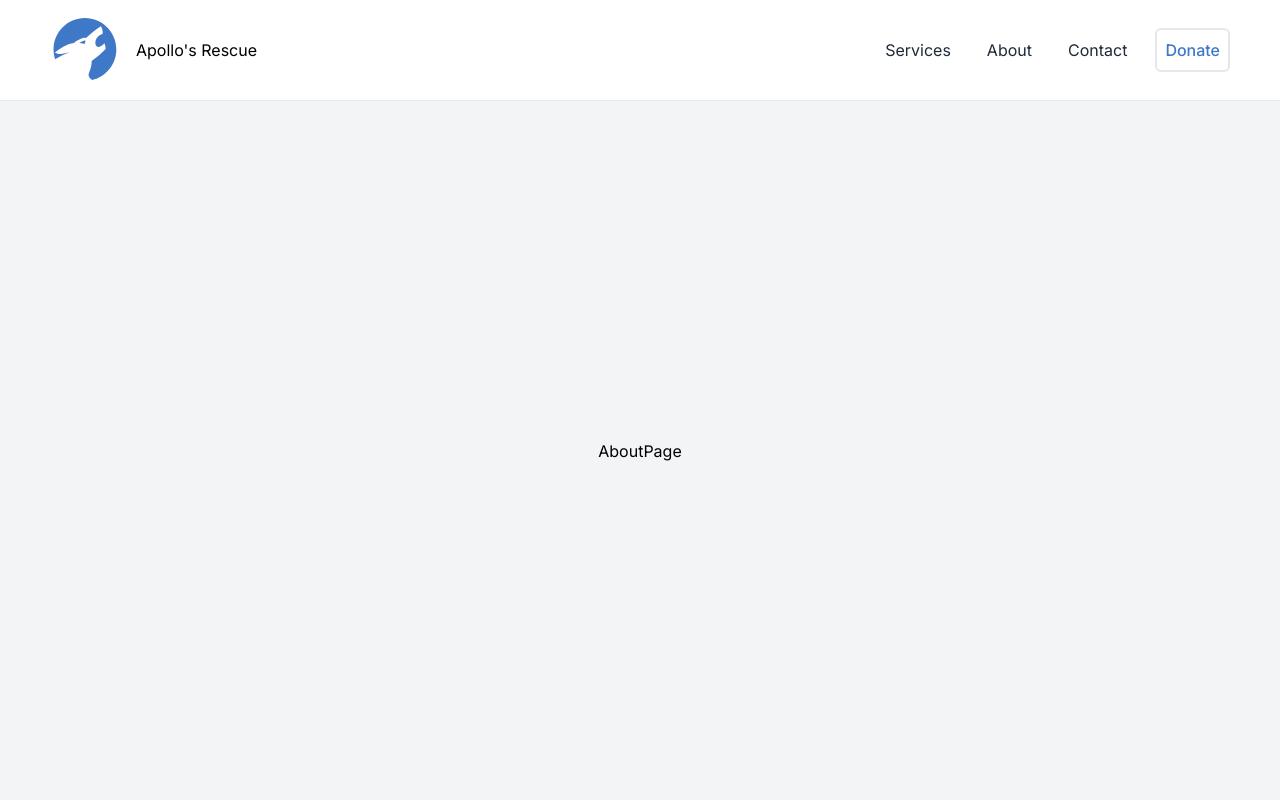
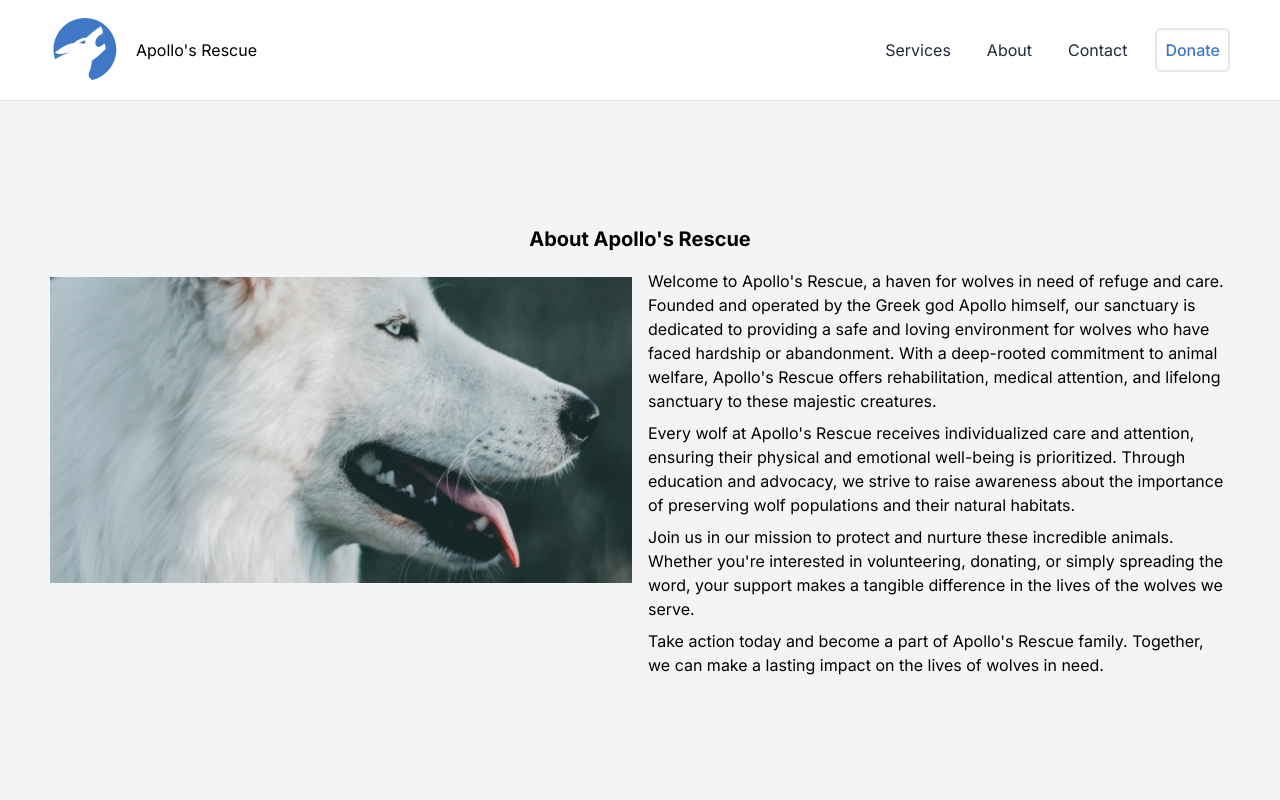
Before and after one commit to Endeyr/small-business-webpage, a Next.js app: page /about in a window 1280 px wide. Shown: the top 800 px of the page. Built offline with nearby package versions, Linux system fonts and the light colour scheme.

Commit message:
add about info

```diff
--- a/app/about/page.tsx
+++ b/app/about/page.tsx
@@ -1,9 +1,49 @@
+import AboutImg from '@/public/wolf-about.webp'
+import Image from 'next/image'
 import Container from '../components/container'
 
 const AboutPage = () => {
 	return (
 		<Container>
-			<div>AboutPage</div>
+			<div>
+				<h2 className="font-bold capitalize text-xl text-center w-full mb-4">
+					About Apollo&apos;s Rescue
+				</h2>
+				<div className="grid grid-cols-2 gap-4 justify-center items-start">
+					<div className="mt-2">
+						<Image src={AboutImg.src} alt="" width={1200} height={630} />
+					</div>
+					<div className="flex flex-col gap-2 justify-start items-start">
+						<p>
+							Welcome to Apollo&apos;s Rescue, a haven for wolves in need of
+							refuge and care. Founded and operated by the Greek god Apollo
+							himself, our sanctuary is dedicated to providing a safe and loving
+							environment for wolves who have faced hardship or abandonment.
+							With a deep-rooted commitment to animal welfare, Apollo&apos;s
+							Rescue offers rehabilitation, medical attention, and lifelong
+							sanctuary to these majestic creatures.
+						</p>
+						<p>
+							Every wolf at Apollo&apos;s Rescue receives individualized care
+							and attention, ensuring their physical and emotional well-being is
+							prioritized. Through education and advocacy, we strive to raise
+							awareness about the importance of preserving wolf populations and
+							their natural habitats.
+						</p>
+						<p>
+							Join us in our mission to protect and nurture these incredible
+							animals. Whether you&apos;re interested in volunteering, donating,
+							or simply spreading the word, your support makes a tangible
+							difference in the lives of the wolves we serve.
+						</p>
+						<p>
+							Take action today and become a part of Apollo&apos;s Rescue
+							family. Together, we can make a lasting impact on the lives of
+							wolves in need.
+						</p>
+					</div>
+				</div>
+			</div>
 		</Container>
 	)
 }
```
Also changed, not shown: public/wolf-about.webp (added).
